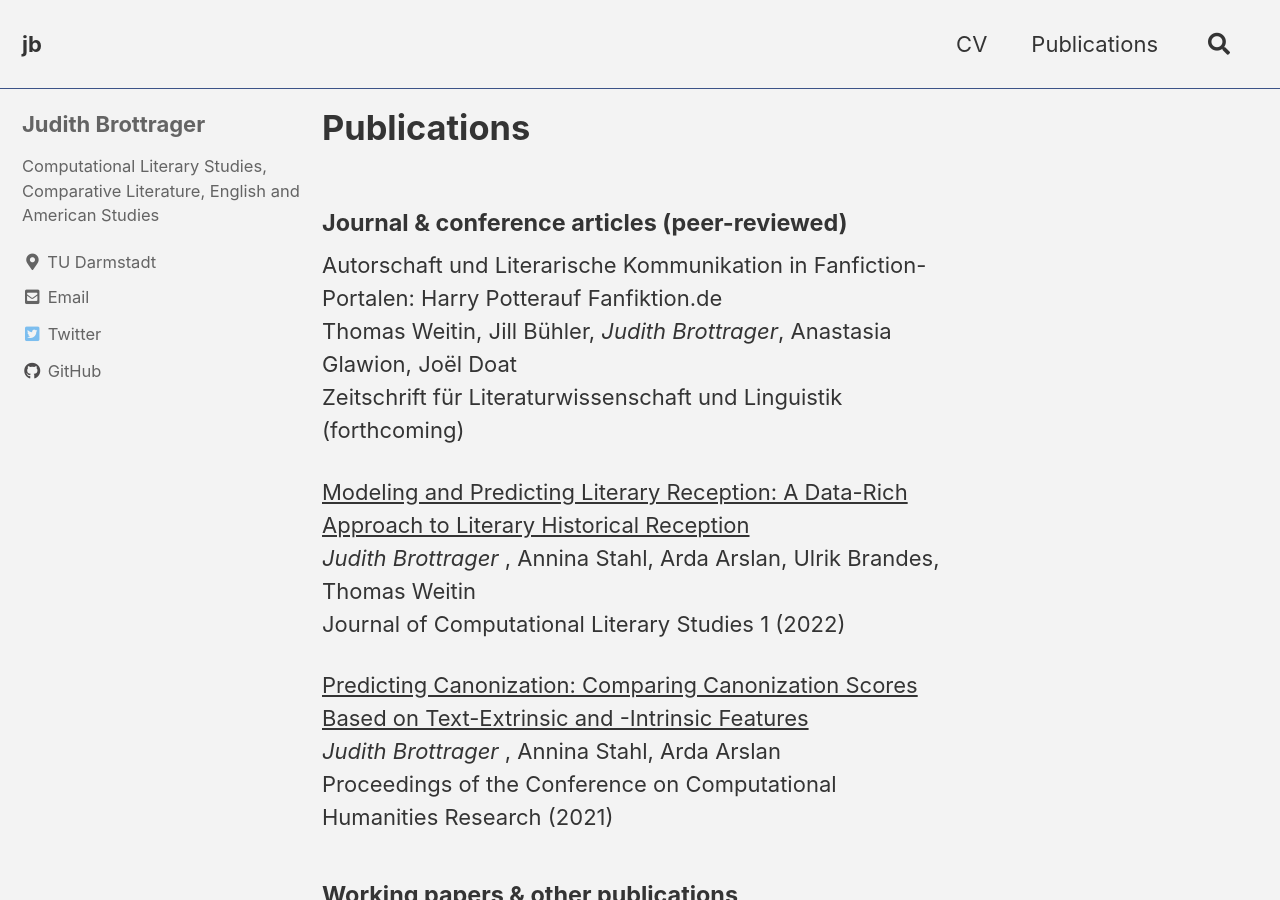
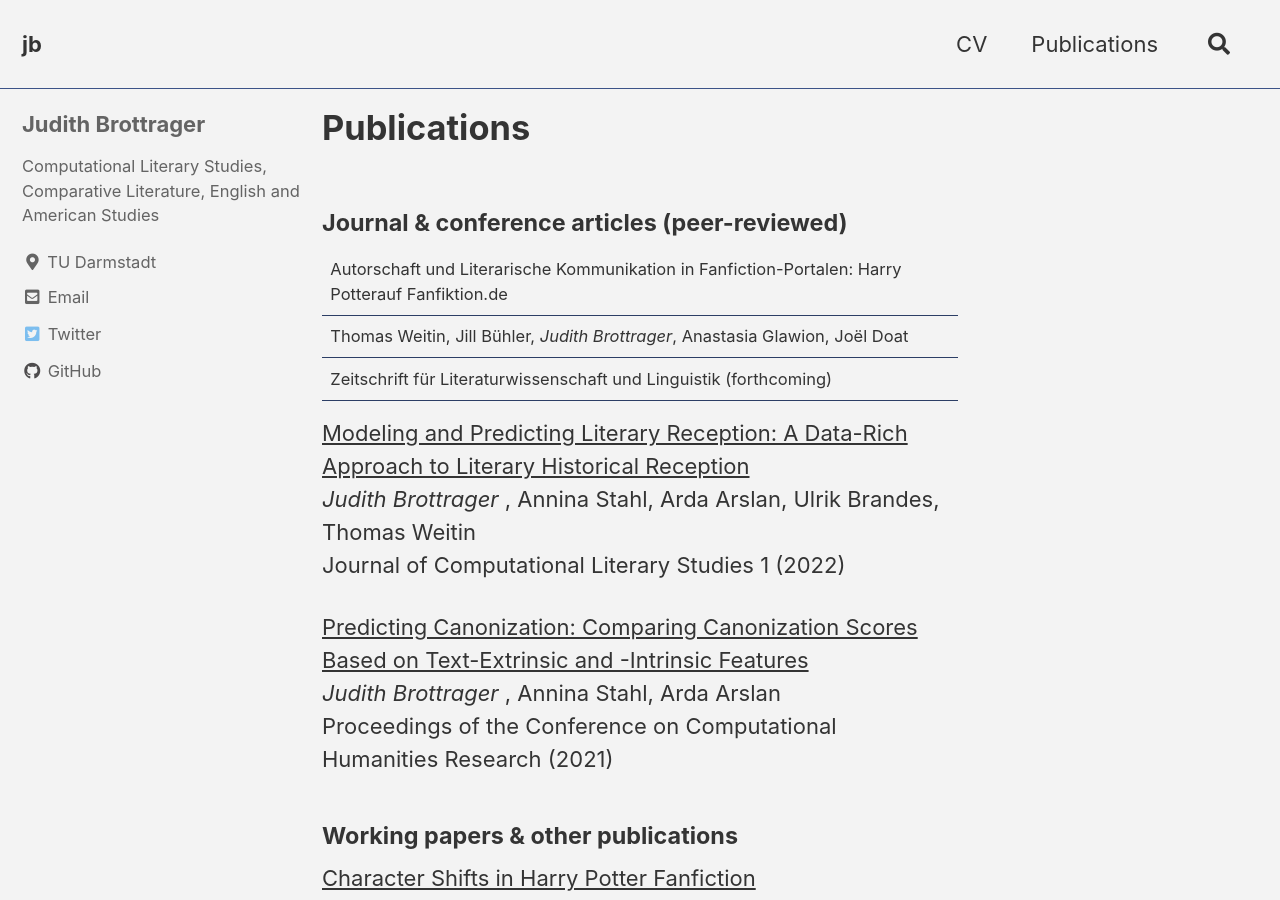
Before and after one commit to jbrottrager/jb, a Jekyll site: the page built from _pages/publications.md, in a window 1280 px wide and 900 px high. Built offline with Jekyll 4.4.1, drawn with Linux system fonts in a browser that asks for light colours; cached includes are drawn as plain includes.

```diff
--- a/_pages/publications.md
+++ b/_pages/publications.md
@@ -7,10 +7,9 @@ author_profile: true
 
 #### Journal & conference articles (peer-reviewed)
 
-
-Autorschaft und Literarische Kommunikation in Fanfiction-Portalen: Harry Potterauf Fanfiktion.de \
-Thomas Weitin, Jill Bühler, *Judith Brottrager*, Anastasia Glawion, Joël Doat \
-Zeitschrift für Literaturwissenschaft und Linguistik (forthcoming)
+| Autorschaft und Literarische Kommunikation in Fanfiction-Portalen: Harry Potterauf Fanfiktion.de |
+| Thomas Weitin, Jill Bühler, *Judith Brottrager*, Anastasia Glawion, Joël Doat |
+| Zeitschrift für Literaturwissenschaft und Linguistik (forthcoming) |
 
 [Modeling and Predicting Literary Reception: A Data-Rich Approach to Literary Historical Reception](https://jcls.io/article/id/95/) \
 *Judith Brottrager* , Annina Stahl, Arda Arslan, Ulrik Brandes, Thomas Weitin \
```
